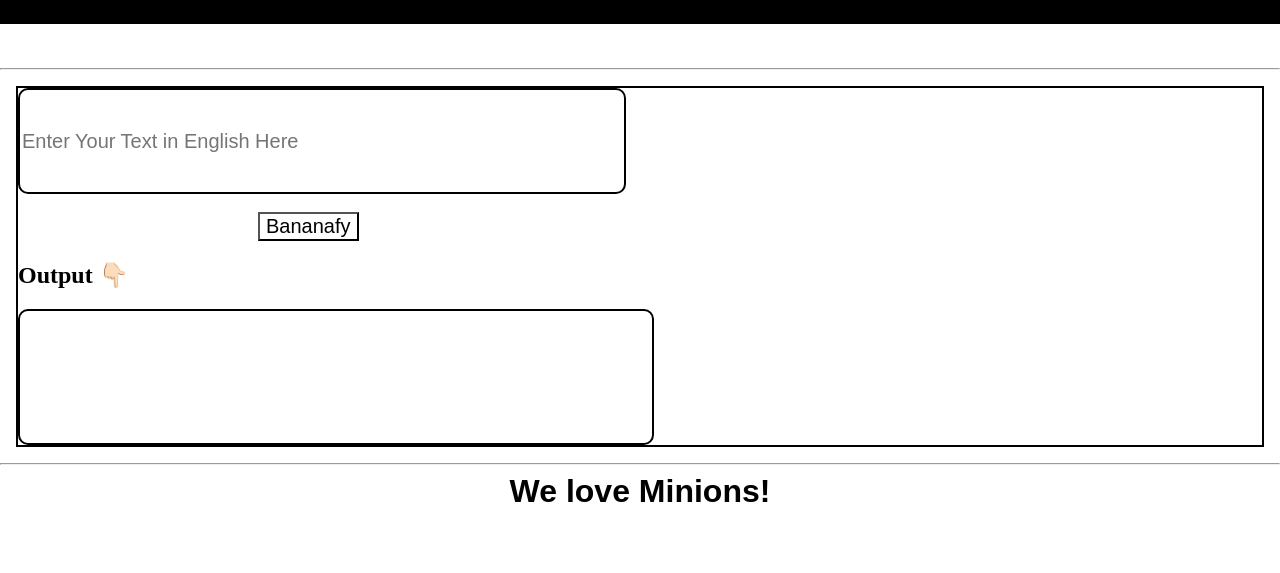
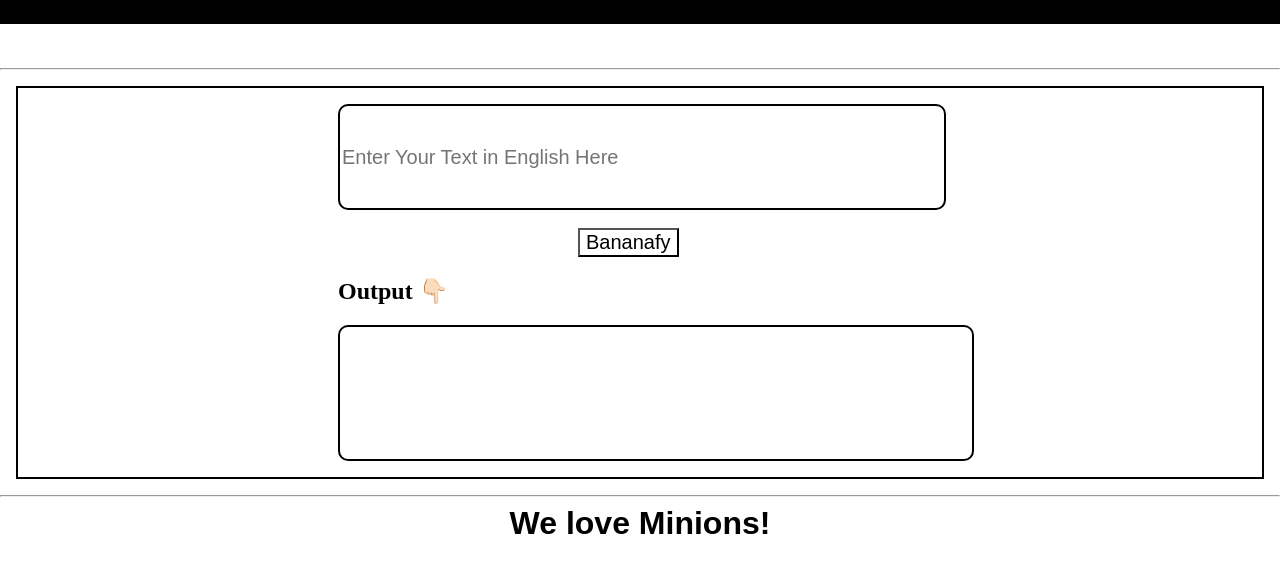
Before and after one commit to lakshaywadhwa0501/The-Translator, a plain HTML site: page Index.html in a window 1280 px wide. Shown: the part 77-650 px from the top of the page. Drawn offline with Linux system fonts and the light colour scheme; a web font is replaced by a local one.

Commit message:
Update style.css

```diff
--- a/style.css
+++ b/style.css
@@ -23,8 +23,7 @@ h1
 .content
 {
     margin:1rem 1rem 1rem 1rem;
-    align-items: center;
-    align-content: center;
+    padding: 1rem 20rem 1rem 20rem;
     border: 2px solid black;
     width: auto;
 }
@@ -39,7 +38,7 @@ h1
 #input
 {
     font-size: 20px;
-
+    width: 20rem;
 }
 
 .footer
```
